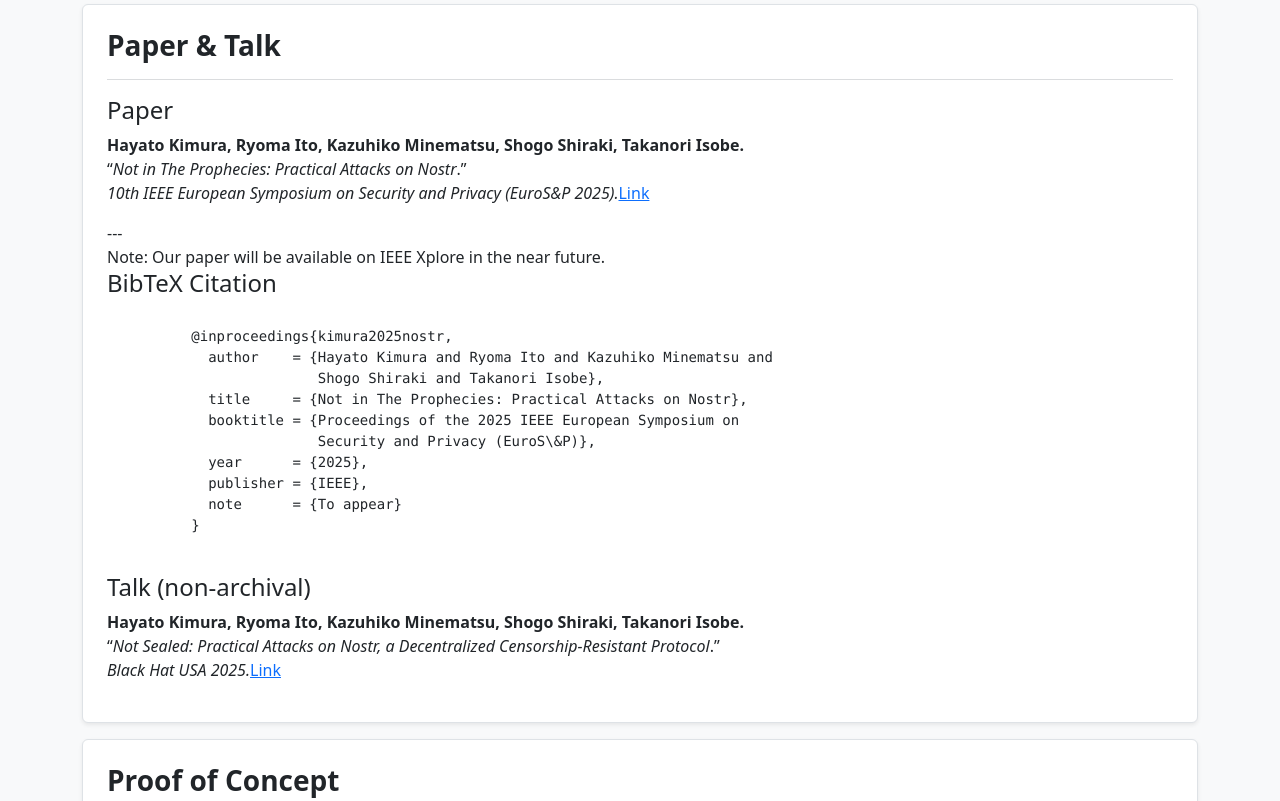
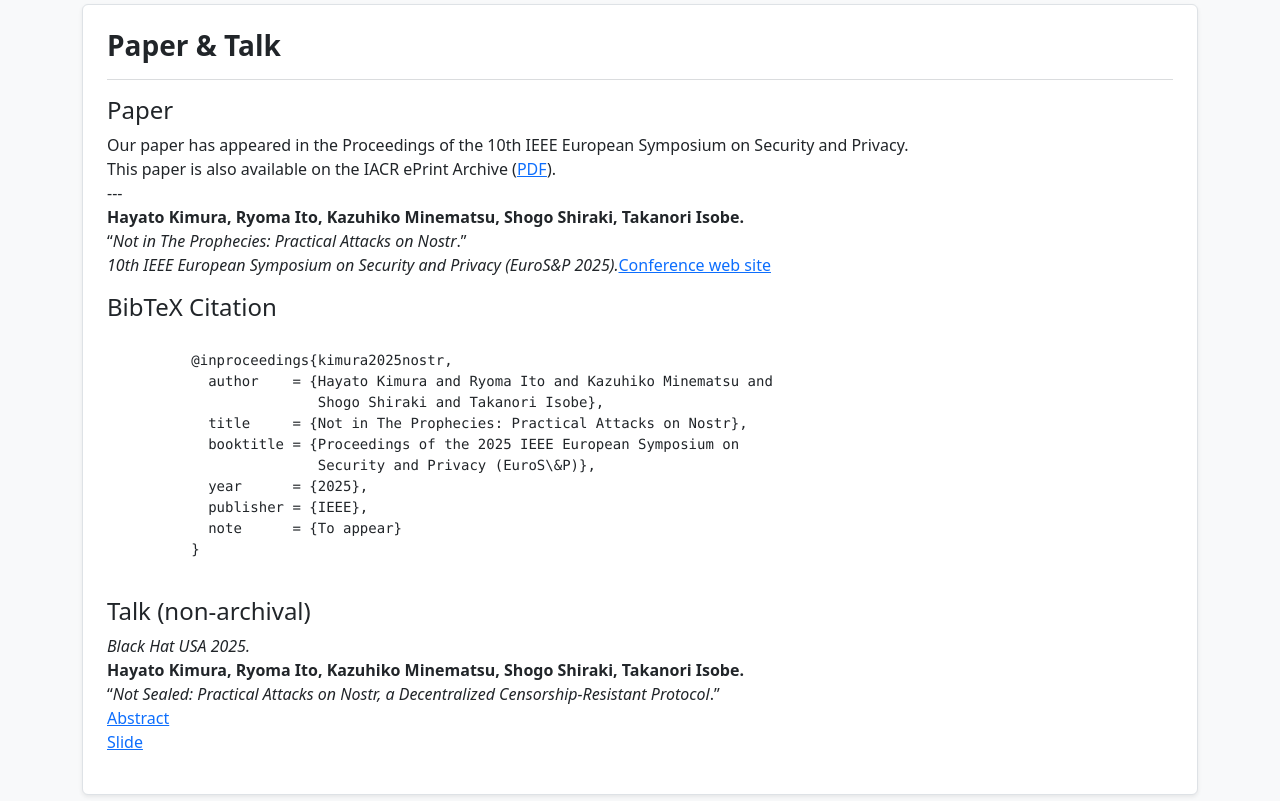
Before and after one commit to crypto-sec-n/crypto-sec-n.github.io, a plain HTML site: page index.html in a window 1280 px wide. Shown: the part 1780-2581 px from the top of the page. Drawn offline with nearby package versions, Linux system fonts and the light colour scheme.

Commit message:
Update add urls for a paper and slides

```diff
--- a/index.html
+++ b/index.html
@@ -175,12 +175,13 @@
             <hr class="my-3 text-secondary">
             <h4>Paper</h4>
             <p>
+              Our paper has appeared in the Proceedings of the 10th IEEE European Symposium on Security and Privacy.<br/>
+              This paper is also available on the IACR ePrint Archive (<a href="https://eprint.iacr.org/2025/1459" target=”_blank” rel="noopener">PDF</a>).<br/>
+              ---<br/>
               <strong>Hayato Kimura, Ryoma Ito, Kazuhiko Minematsu, Shogo Shiraki, Takanori Isobe.</strong><br>
               “<em>Not in The Prophecies: Practical Attacks on Nostr</em>.”<br>
-              <cite>10th IEEE European Symposium on Security and Privacy (EuroS&amp;P 2025).</cite><a href="https://eurosp2025.ieee-security.org/accepted_and_awards.html" target=”_blank” rel="noopener">Link</a>
+              <cite>10th IEEE European Symposium on Security and Privacy (EuroS&amp;P 2025).</cite><a href="https://eurosp2025.ieee-security.org/accepted_and_awards.html" target=”_blank” rel="noopener">Conference web site</a>
             </p>
-            ---<br/>
-            Note: Our paper will be available on IEEE Xplore in the near future.<br/>
 
             <h4>BibTeX Citation</h4>
             <style>
@@ -205,9 +206,11 @@
 
           <h4>Talk (non-archival)</h4>
           <p>
+            <cite>Black Hat USA 2025.</cite> <br/>
             <strong>Hayato Kimura, Ryoma Ito, Kazuhiko Minematsu, Shogo Shiraki, Takanori Isobe.</strong><br>
             “<em>Not Sealed: Practical Attacks on Nostr, a Decentralized Censorship-Resistant Protocol</em>.”<br>
-            <cite>Black Hat USA 2025.</cite><a href="https://www.blackhat.com/us-25/briefings/schedule/index.html#not-sealed-practical-attacks-on-nostr-a-decentralized-censorship-resistant-protocol-45726" target=”_blank” rel="noopener">Link</a>
+            <a href="https://www.blackhat.com/us-25/briefings/schedule/index.html#not-sealed-practical-attacks-on-nostr-a-decentralized-censorship-resistant-protocol-45726" target=”_blank” rel="noopener">Abstract</a><br/>
+            <a href="https://i.blackhat.com/BH-USA-25/Presentations/USA-25-Kimura-Not-Sealed-Practical-Attacks-on-Nostr.pdf" target=”_blank” rel="noopener">Slide</a><br/>
           </p>
 
           </div>
@@ -355,7 +358,7 @@
     <p style="text-align:center; font-size:0.9em; color:#666;">
       This website is managed by <a href="https://www.crypt-sec.ist.osaka-u.ac.jp/" target=”_blank” rel="noopener">Cryptography Engineering Laboratory, The University of Osaka</a><br>
       <p>This page was first published on 7 May 2025	<br>
-      Last updated: 7 May 2025	</p>
+      Last updated: 13 Aug 2025 (UTC+0)	</p>
     </p>
   </div>
 </footer>
```
